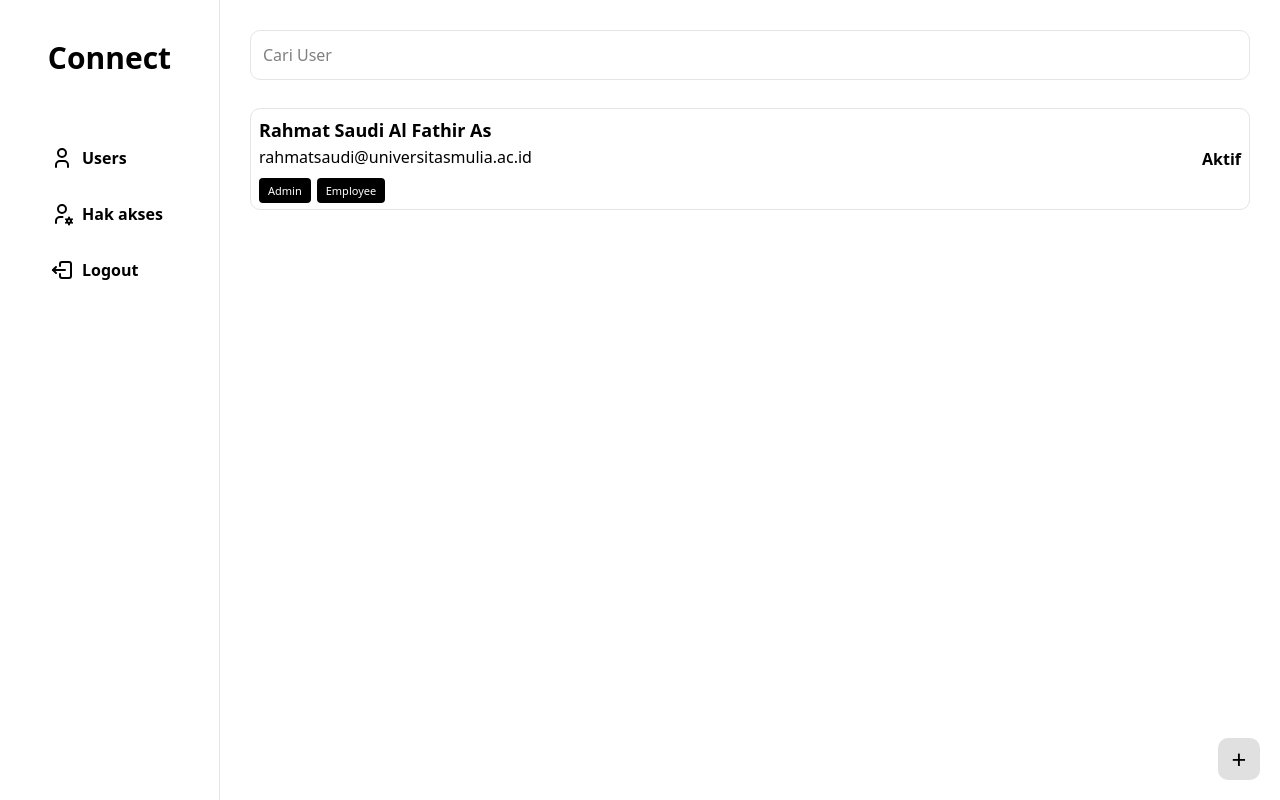
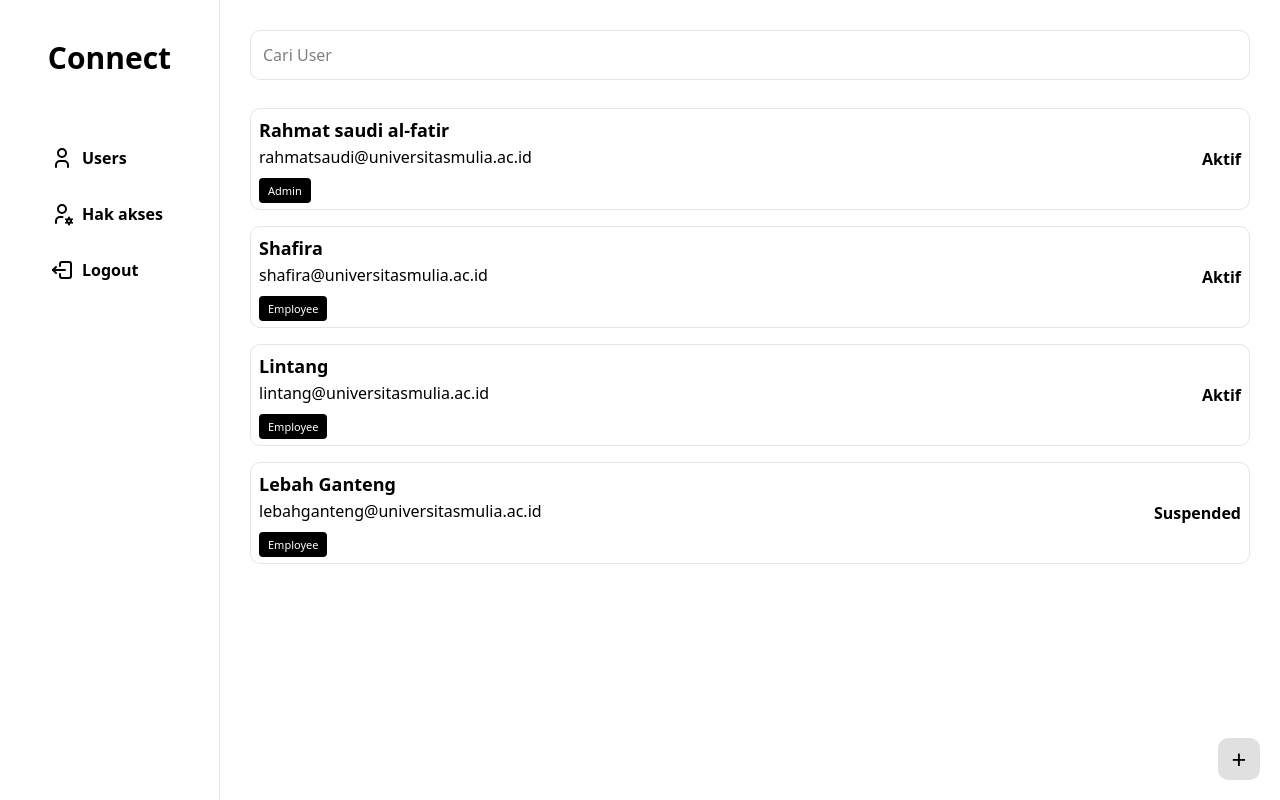
Before and after one commit to windywlndrii/connect-app, a Next.js app: page /users in a window 1280 px wide. Built offline with nearby package versions, Linux system fonts and the light colour scheme.

Commit message:
components and looping

```diff
--- a/src/app/users/page.js
+++ b/src/app/users/page.js
@@ -1,4 +1,5 @@
 import UserCard from "@/components/ui/user-card";
+import { dataUser } from "@/mock/data-user";
 import {
   IconLogout2,
   IconUser,
@@ -7,6 +8,8 @@ import {
 } from "@tabler/icons-react";
 
 export default function UserPages() {
+  const data = dataUser;
+
   return (
     <div id="container" className="flex h-[100vh] text-black">
       <section
@@ -36,7 +39,15 @@ export default function UserPages() {
           className="w-full p-3 border rounded-lg mb-7 text-base"
         ></input>
         <div className="flex flex-col gap-4">
-          <UserCard />
+          {data.map((employee, index) => (
+            <UserCard
+              key={index}
+              fullname={employee.fullname}
+              email={employee.email}
+              role={employee.role}
+              status={employee.status}
+            />
+          ))}
         </div>
       </section>
       <button className="fixed right-5 bottom-5 w-[42px] h-[42px] rounded-lg text-[26px] bg-[#e0e0e0] cursor-pointer">
@@ -44,5 +55,4 @@ export default function UserPages() {
       </button>
     </div>
   );
-
 }
--- a/src/components/ui/user-card.jsx
+++ b/src/components/ui/user-card.jsx
@@ -1,21 +1,18 @@
-export default function UserCard() {
+export default function UserCard({fullname, email, role, status }) {
   return (
     <div className="border rounded-lg p-2 flex justify-between items-center">
       <div>
         <h2 className="text-[18px] font-bold mb-[1px]">
-          Rahmat Saudi Al Fathir As
+          {fullname}
         </h2>
         <p className="text-base text-black mb-2">
-          rahmatsaudi@universitasmulia.ac.id
+          {email}
         </p>
         <span className="bg-black text-white text-[11px] px-[9px] py-[5px] rounded mr-[6px]">
-          Admin
-        </span>
-        <span className="bg-black text-white text-[11px] px-[9px] py-[5px] rounded">
-          Employee
+          {role}
         </span>
       </div>
-      <span className="bold-text status text-[16px] font-bold">Aktif</span>
+      <span className="bold-text status text-[16px] font-bold">{status}</span>
     </div>
   );
 }
--- /dev/null
+++ b/src/mock/data-user.js
@@ -0,0 +1,26 @@
+export const dataUser = [
+  {
+    fullname: "Rahmat saudi al-fatir",
+    email: "rahmatsaudi@universitasmulia.ac.id",
+    role: "Admin",
+    status: "Aktif",
+  },
+  {
+    fullname: "Shafira",
+    email: "shafira@universitasmulia.ac.id",
+    role: "Employee",
+    status: "Aktif",
+  },
+  {
+    fullname: "Lintang",
+    email: "lintang@universitasmulia.ac.id",
+    role: "Employee",
+    status: "Aktif",
+  },
+  {
+    fullname: "Lebah Ganteng",
+    email: "lebahganteng@universitasmulia.ac.id",
+    role: "Employee",
+    status: "Suspended",
+  },
+];
```
